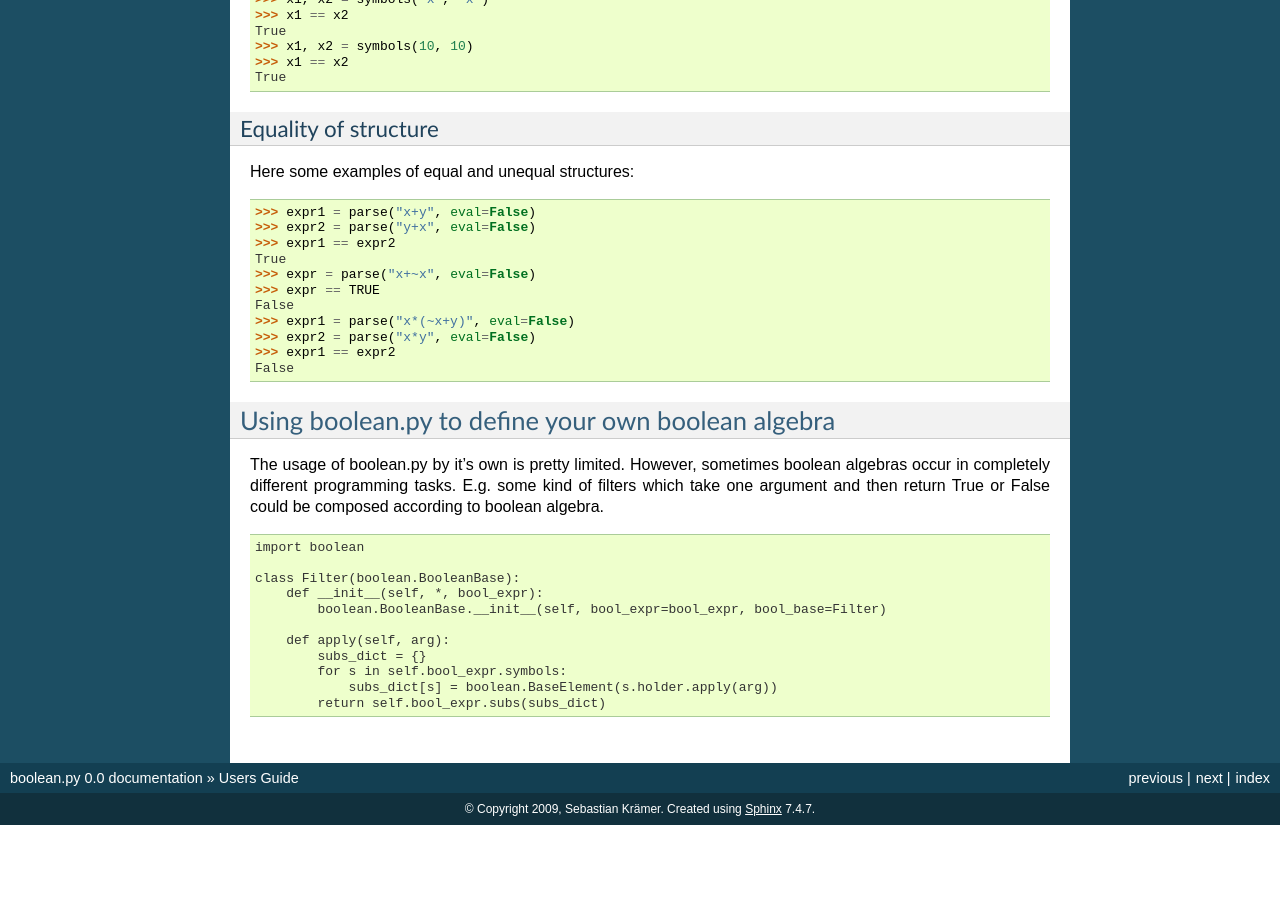
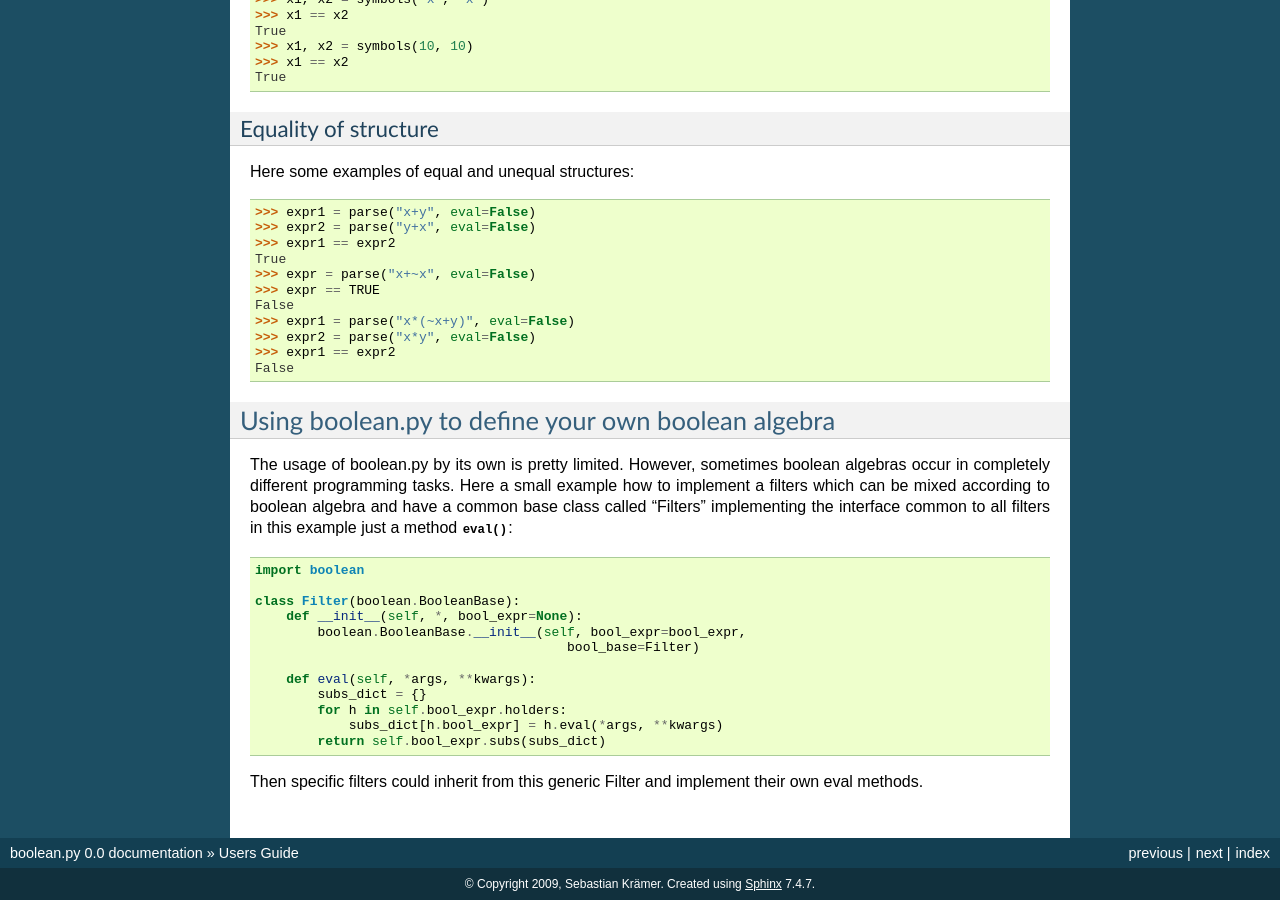
Before and after one commit to bastikr/boolean.py, a Sphinx documentation site: the page built from docs/users_guide.rst, in a window 1280 px wide and 900 px high, scrolled down 3039 px. Built offline with Sphinx 7.4.7, drawn with Linux system fonts in a browser that asks for light colours; formulas are drawn with MathJax 3; before the commit the page ends 3864 px from its top, so only the background shows below that.

Commit message:
Improve user-guide.

```diff
--- a/docs/users_guide.rst
+++ b/docs/users_guide.rst
@@ -226,21 +226,25 @@ Here some examples of equal and unequal structures:
 Using boolean.py to define your own boolean algebra
 ---------------------------------------------------
 
-The usage of boolean.py by it's own is pretty limited. However, sometimes
-boolean algebras occur in completely different programming tasks. E.g. some
-kind of filters which take one argument and then return True or False could
-be composed according to boolean algebra.
+The usage of boolean.py by its own is pretty limited. However, sometimes
+boolean algebras occur in completely different programming tasks. Here a small
+example how to implement a filters which can be mixed according to boolean
+algebra and have a common base class called "Filters" implementing the
+interface common to all filters in this example just a method :meth:`eval`::
 
-.. doctest::
 
     import boolean
 
     class Filter(boolean.BooleanBase):
-        def __init__(self, *, bool_expr):
-            boolean.BooleanBase.__init__(self, bool_expr=bool_expr, bool_base=Filter)
+        def __init__(self, *, bool_expr=None):
+            boolean.BooleanBase.__init__(self, bool_expr=bool_expr,
+                                            bool_base=Filter)
 
-        def apply(self, arg):
+        def eval(self, *args, **kwargs):
             subs_dict = {}
-            for s in self.bool_expr.symbols:
-                subs_dict[s] = boolean.BaseElement(s.holder.apply(arg))
+            for h in self.bool_expr.holders:
+                subs_dict[h.bool_expr] = h.eval(*args, **kwargs)
             return self.bool_expr.subs(subs_dict)
+
+Then specific filters could inherit from this generic Filter and implement
+their own eval methods.
```
